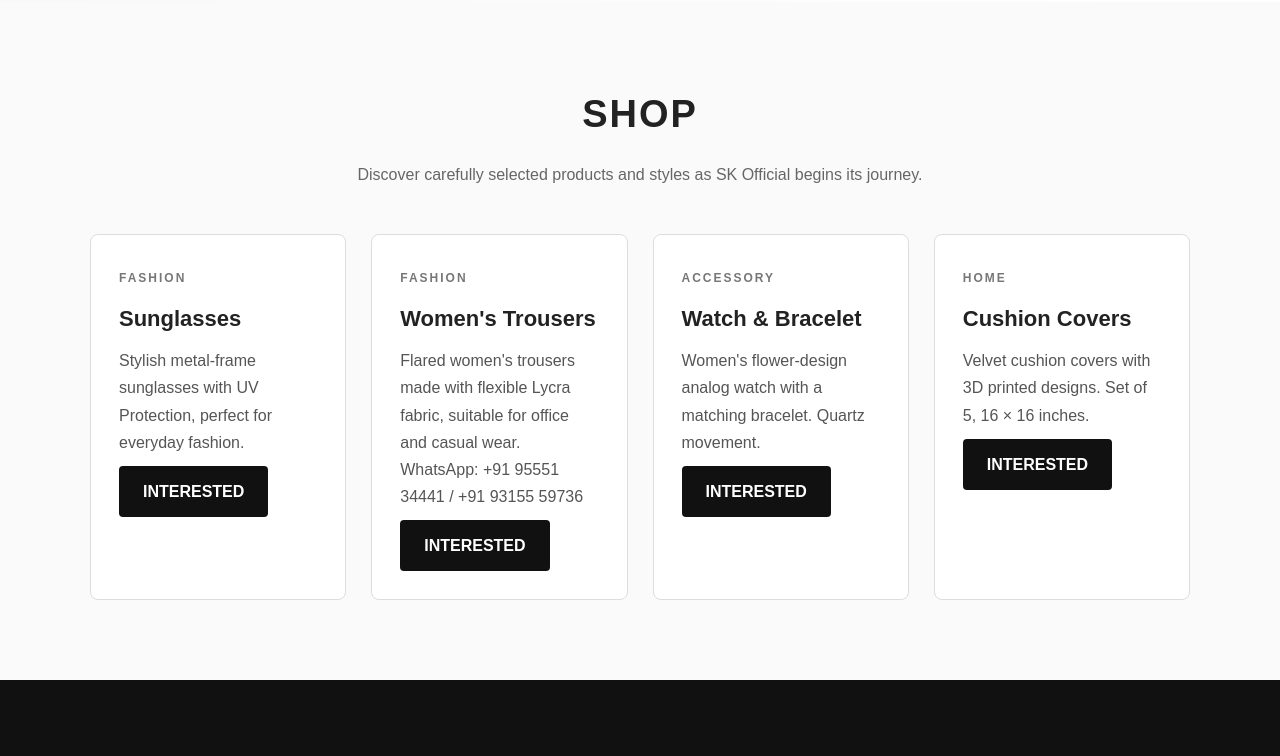
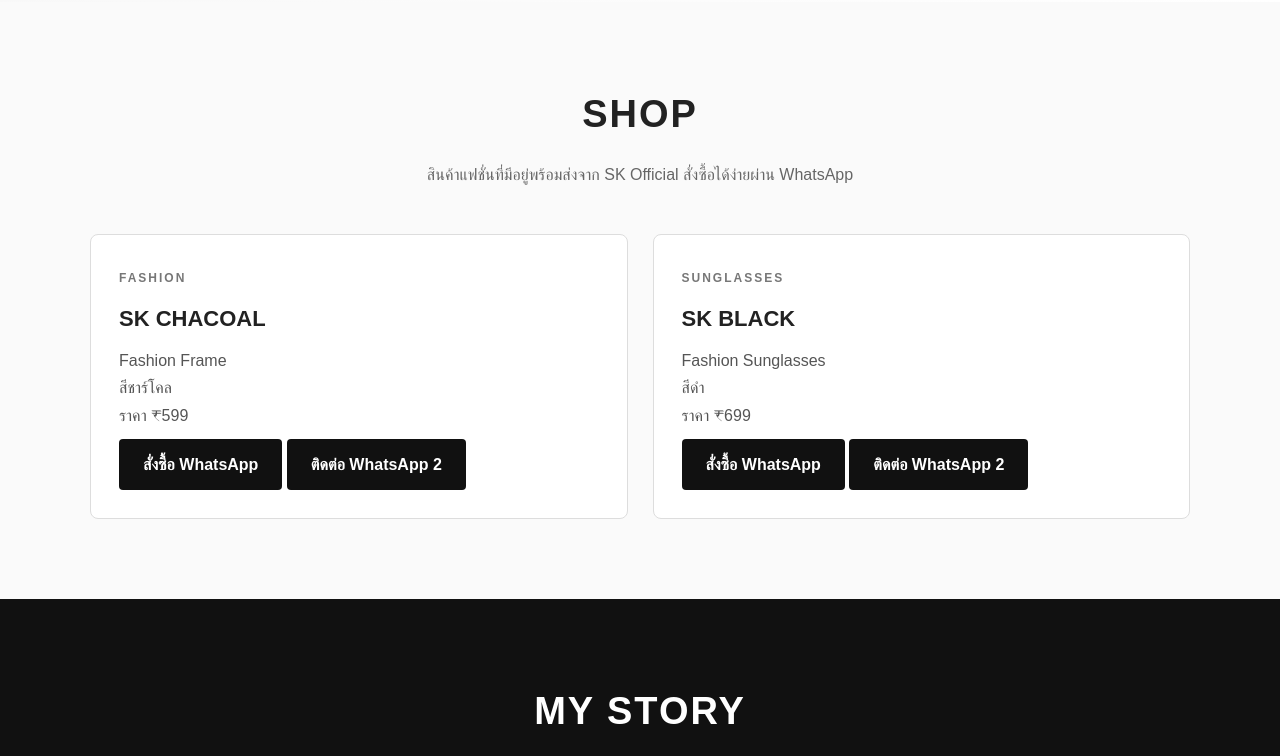
Before and after one commit to ksommaketarin-droid/sk-official, a plain HTML site: page index.html in a window 1280 px wide. Shown: the part 679-1435 px from the top of the page. Drawn offline with Linux system fonts and the light colour scheme.

Commit message:
Update index.html

```diff
--- a/index.html
+++ b/index.html
@@ -299,14 +299,13 @@
     </div>
   </section>
 
-
 <section id="shop">
 
   <h2>SHOP</h2>
 
   <p class="section-intro">
-    Discover carefully selected products and styles
-    as SK Official begins its journey.
+    สินค้าแฟชั่นที่มีอยู่พร้อมส่งจาก SK Official
+    สั่งซื้อได้ง่ายผ่าน WhatsApp
   </p>
 
   <div class="cards">
@@ -314,77 +313,48 @@
     <div class="card shop-card">
       <span class="shop-label">FASHION</span>
 
-      <h3>Sunglasses</h3>
+      <h3>SK CHACOAL</h3>
 
       <p>
-        Stylish metal-frame sunglasses with UV Protection,
-        perfect for everyday fashion.
+        Fashion Frame<br>
+        สีชาร์โคล<br>
+        ราคา ₹599
       </p>
 
-      <a class="button" href="https://wa.me/919555134441" target="_blank">
-        INTERESTED
+      <a class="button" href="https://wa.me/919315559736?text=สวัสดีค่ะ%20ฉันสนใจ%20SK%20CHACOAL%20ราคา%20₹599%20ค่ะ" target="_blank">
+        สั่งซื้อ WhatsApp
+      </a>
+
+      <a class="button" href="https://wa.me/919555134441?text=สวัสดีค่ะ%20ฉันสนใจ%20SK%20CHACOAL%20ราคา%20₹599%20ค่ะ" target="_blank">
+        ติดต่อ WhatsApp 2
       </a>
     </div>
 
+    <div class="card shop-card">
+      <span class="shop-label">SUNGLASSES</span>
 
-    <div class="card shop-card">
-      <span class="shop-label">FASHION</span>
-
-      <h3>Women's Trousers</h3>
+      <h3>SK BLACK</h3>
 
       <p>
-        Flared women's trousers made with flexible Lycra fabric,
-        suitable for office and casual wear.
+        Fashion Sunglasses<br>
+        สีดำ<br>
+        ราคา ₹699
       </p>
 
-      <p>
-        WhatsApp:
-        <a href="https://wa.me/919555134441" target="_blank">+91 95551 34441</a>
-        /
-        <a href="https://wa.me/919315559736" target="_blank">+91 93155 59736</a>
-      </p>
+      <a class="button" href="https://wa.me/919315559736?text=สวัสดีค่ะ%20ฉันสนใจ%20SK%20BLACK%20ราคา%20₹699%20ค่ะ" target="_blank">
+        สั่งซื้อ WhatsApp
+      </a>
 
-      <a class="button" href="https://wa.me/919555134441" target="_blank">
-        INTERESTED
-      </a>
-    </div>
-
-
-    <div class="card shop-card">
-      <span class="shop-label">ACCESSORY</span>
-
-      <h3>Watch & Bracelet</h3>
-
-      <p>
-        Women's flower-design analog watch
-        with a matching bracelet.
-        Quartz movement.
-      </p>
-
-      <a class="button" href="https://wa.me/919555134441" target="_blank">
-        INTERESTED
-      </a>
-    </div>
-
-
-    <div class="card shop-card">
-      <span class="shop-label">HOME</span>
-
-      <h3>Cushion Covers</h3>
-
-      <p>
-        Velvet cushion covers with 3D printed designs.
-        Set of 5, 16 × 16 inches.
-      </p>
-
-      <a class="button" href="https://wa.me/919555134441" target="_blank">
-        INTERESTED
+      <a class="button" href="https://wa.me/919555134441?text=สวัสดีค่ะ%20ฉันสนใจ%20SK%20BLACK%20ราคา%20₹699%20ค่ะ" target="_blank">
+        ติดต่อ WhatsApp 2
       </a>
     </div>
 
   </div>
 
 </section>
+
+
 
 
   <section class="story" id="story">
```
